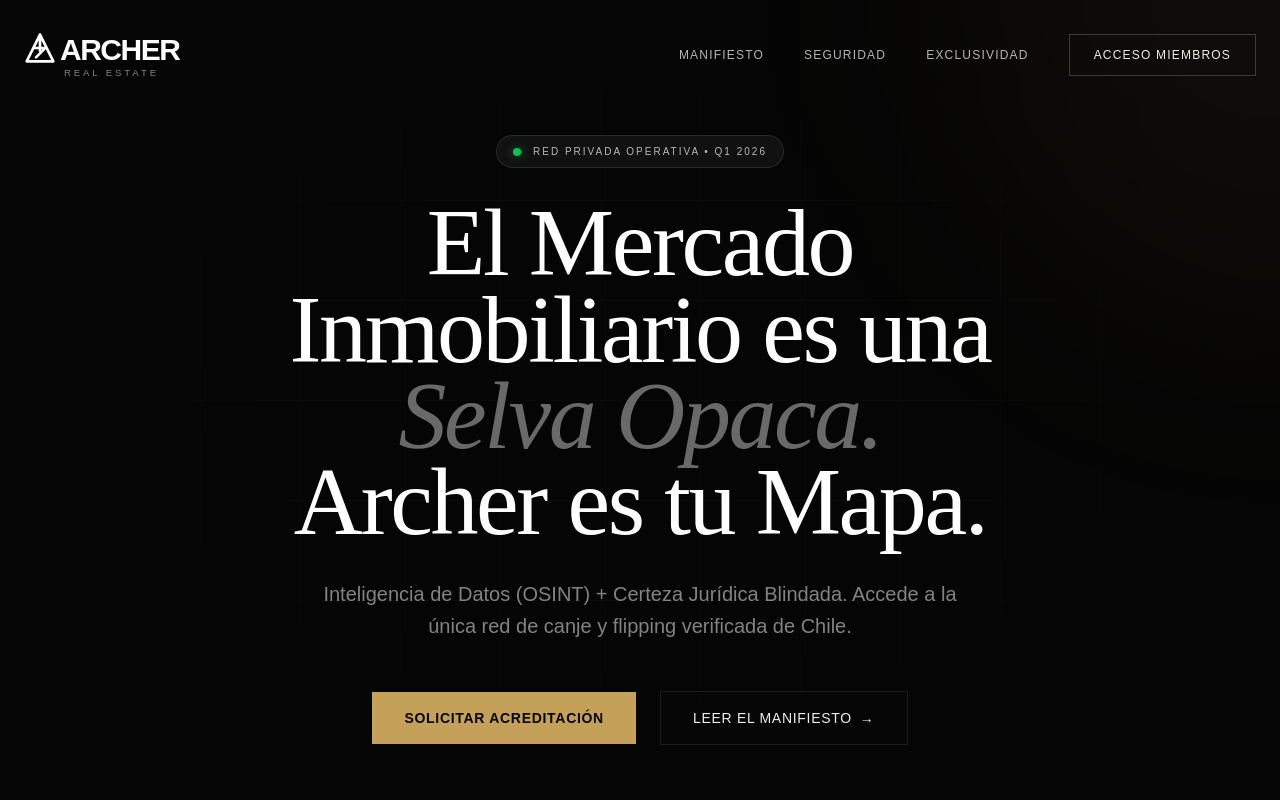
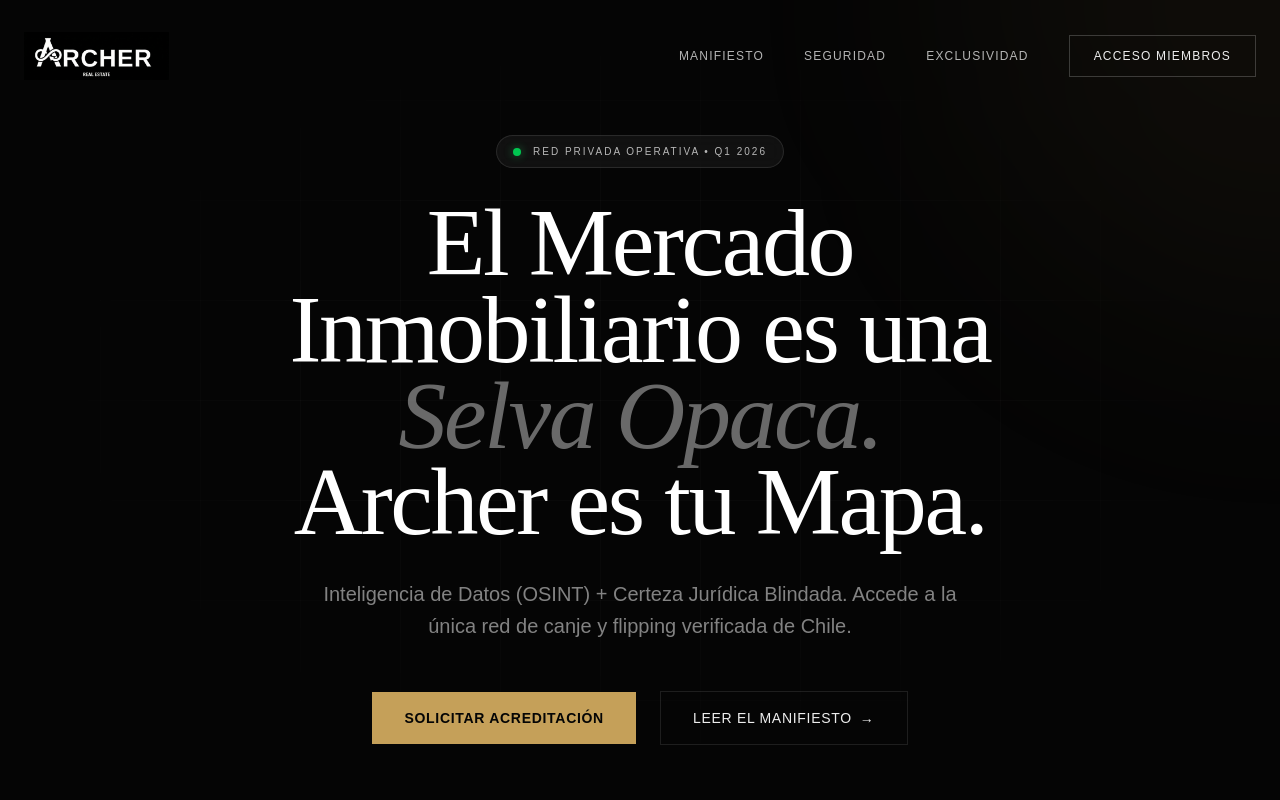
Before and after one commit to Flan123321/canje, a React (Vite) app: page / in a window 1280 px wide. Shown: the top 800 px of the page. Built offline with nearby package versions, Linux system fonts and the light colour scheme.

Commit message:
Update: Replace SVG logo with official PNG Brand Asset

```diff
--- a/src/components/Navbar.jsx
+++ b/src/components/Navbar.jsx
@@ -17,19 +17,12 @@
         >
             <div className="container mx-auto px-6 flex justify-between items-center">
                 {/* Logo Structure Match */}
-                <a href="#" className="flex flex-col items-start leading-none group">
-                    <div className="flex items-center gap-1">
-                        {/* Custom A Icon - Simplified representation of the endless arrow */}
-                        <svg className="w-8 h-8 text-white mb-1 group-hover:text-gold transition-colors" viewBox="0 0 24 24" fill="none" stroke="currentColor" strokeWidth="2">
-                            <path d="M12 2L2 22h20L12 2zm0 0v12" strokeLinecap="round" strokeLinejoin="round" />
-                            <path d="M8 12h8" strokeLinecap="round" />
-                            <path d="M12 16l-3 3 6-6" strokeLinecap="round" strokeLinejoin="round" />
-                        </svg>
-                        <span className="font-sans font-bold text-3xl tracking-tighter text-white group-hover:text-gold transition-colors">ARCHER</span>
-                    </div>
-                    <span className="text-[0.6rem] uppercase tracking-[0.3em] text-white/50 ml-10 group-hover:text-white/80 transition-colors">
-                        Real Estate
-                    </span>
+                <a href="#" className="flex items-center gap-3 group">
+                    <img
+                        src="/logo.png"
+                        alt="Archer Real Estate"
+                        className="h-12 w-auto object-contain transition-transform duration-300 group-hover:scale-105"
+                    />
                 </a>
 
                 {/* Desktop Menu */}
```
Also changed, not shown: public/logo.png (added).
